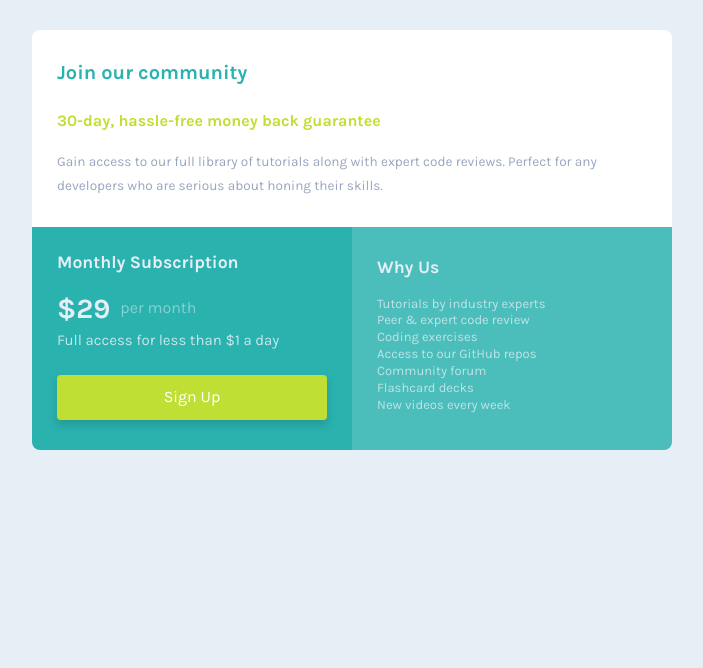
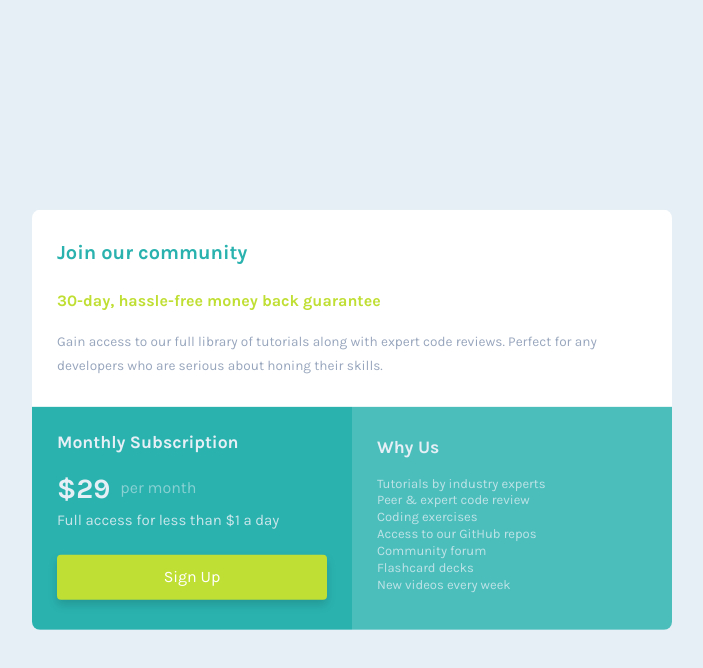
Before and after one commit to MR-M1CR0/single-price-component, a plain HTML site: page index.html in a window 1280 px wide. Shown: the whole page, without its empty margins (288-991 px from the left). Drawn offline with Linux system fonts and the light colour scheme.

Commit message:
center the component vertically

```diff
--- a/style.css
+++ b/style.css
@@ -55,7 +55,11 @@ h3 {
   border-radius: 0.8rem;
   overflow: hidden;
   max-width: 64rem;
-  margin: auto;
+  margin: 2rem auto;
+  position: absolute;
+  top: 50%;
+  left: 50%;
+  transform: translate(-50%, -50%);
 }
 
 @media (min-width: 62.5em) {
```
